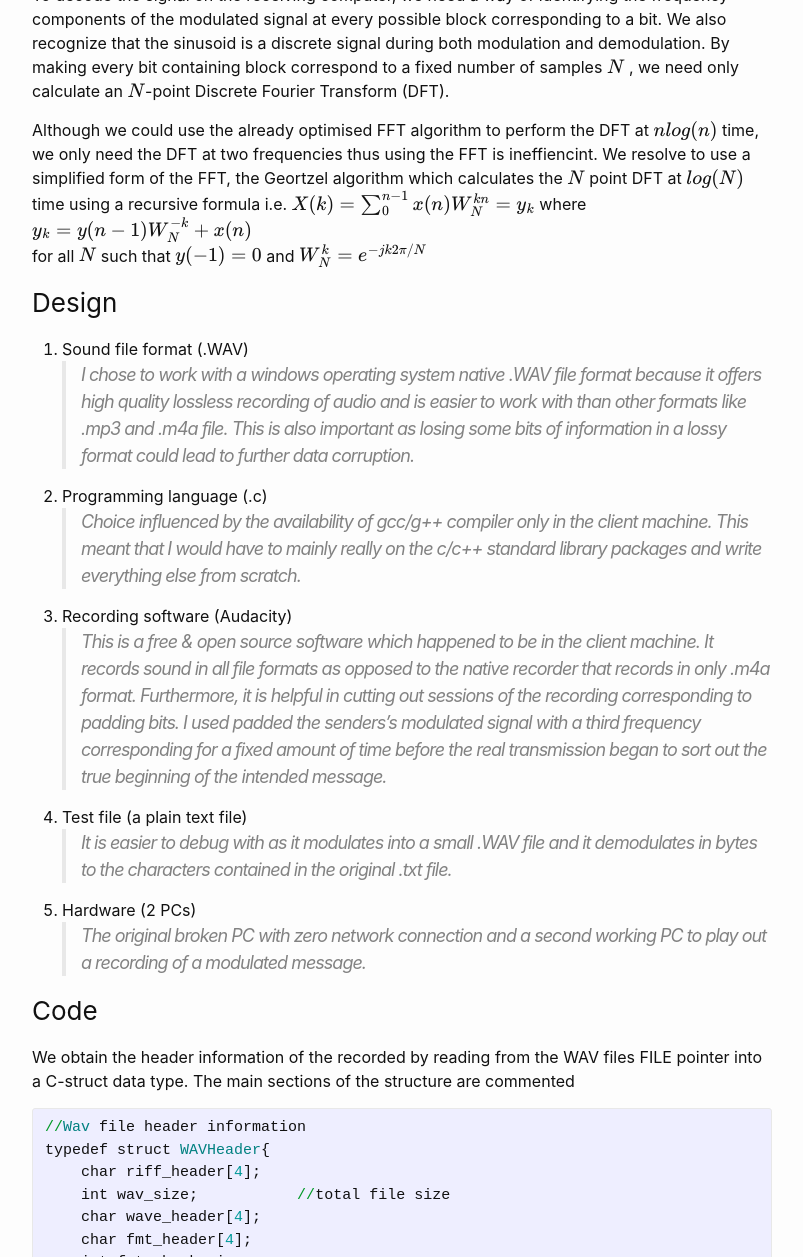
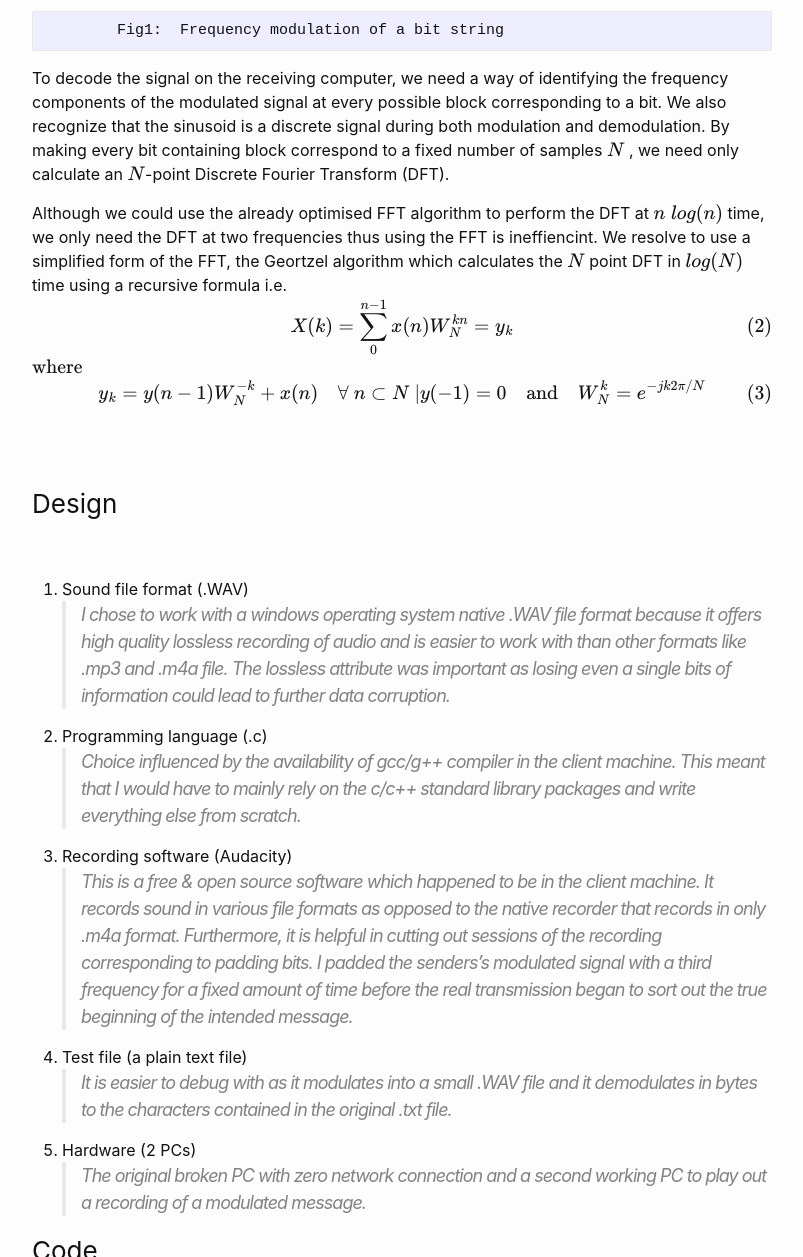
Before and after one commit to peterjfk/HomePage, a Jekyll site: the page built from _posts/2021-01-01-Acoustic-Waves-File-Transmition.md, in a window 1280 px wide and 1400 px high, scrolled down 1439 px, cut to the strip 143-1400 px from the top of the window. Shown: the whole strip, without its empty margins (238-1041 px from the left). Built offline with Jekyll 4.4.1, drawn with Linux system fonts in a browser that asks for light colours; comment, search, counter and statistics services are not loaded; some of the changed text lies outside the part shown.

Commit message:
numbering eqns

```diff
--- a/_posts/2021-01-01-Acoustic-Waves-File-Transmition.md
+++ b/_posts/2021-01-01-Acoustic-Waves-File-Transmition.md
@@ -6,18 +6,21 @@ costumjs: http://cdn.mathjax.org/mathjax/latest/MathJax.js?config=TeX-AMS-MML_HT
 
 ---
 
-
 # Motivation
 About a year ago, the PC I owed from highschool crashed: it would turn on but neither the WiFi, bluetooth, Ethernet or USB ports worked. As this was near the end of the semester the situation was very dire so I used ended up buying another PC when my search for possible fixes ended. Fast forward a year latter, I realized that even without wires or fancy radio frequency tranceivers, point to point communication is still possible. Best example is how humans communicate by making sounds in the audible frequency range. Having had Audacity, a fairly advanced sound recording software on the old PC, a text editor, and a working c/c++ compiler, I was lucky. I could use my new PC to create and play a sound file containing some information and record it over on my old PC . I would then save the sound file in some format, and apply some signal processing concepts to recover the encoded information.
 
 
 
 ## Theory
-In order to transfer useful information between the two computers, we need a way systematically encode the the information we want to send in the form of sound waves which we would play over a speaker.
+In order to transfer useful information between the two computers in a server-to-client modal, we need a way systematically encode the the information we want to send from the server in the form that can be recovered by the client. The idea here is to encode the information in sound waves which we would play over a speaker at the server, and recorded at the client for decoding.
 
-To encode this information, I had to resolve to FM encoding i.e frequency modulation as amplitude modulation, AM, is too suspectible to literal noise from the environment although it has the advantage of higher data rates.
+To encode this information, I used \frequency modulation (FM) as amplitude modulation (AM), is too suspectible to literal noise from the environment despite it having the advantage of higher data rates.
 
-To perform frequency modulation we need a carrier wave and the signal. Let $$ x(t) $$ represent the information signal, and $$ y(t) $$ the modulated signal when we use a sinusoidal carrier wave of form $$ cos(\theta)$$. Frequency modulating implies the rate of change of angle $$ \theta $$  of the carrier wave is proportional to the frequency of the modulated signals. For simplicity in decoding/demodulating, we choose two frequencies corresponding to a `1` or a `0` in a bit of information, $$ f_1$$ and $$ f_0 $$,  respectively. The overall function of the modulated signal is worked out to be $$ y(t)=cos(2\pi [f_{0}+f_1 x(t)]t) $$. Using examplar data and a sinusoidal carrier, we obtain a modulated signal of the form shown below:
+To perform frequency modulation we need a carrier wave and the signal. Let $$ x(t) $$ represent the information signal, and $$ y(t) $$ the modulated signal when we use a sinusoidal carrier wave of form $ cos(\theta_i)$. Frequency modulating implies the rate of change of angle $$ \theta $$  of the carrier wave is proportional to the frequency of the modulated signals. For simplicity in decoding/demodulating, we choose two frequencies corresponding to a `1` or a `0` in a bit of information, $$ f_1$$ and $$ f_0 $$,  respectively. The overall function of the modulated signal  worked out to be
+
+$$ \begin{equation} y(t)=cos(2\pi [f_{0}+f_1 x(t)]t) \end{equation} $$
+
+ Using examplar data and a sinusoidal carrier, we obtain a modulated signal of the form shown below:
 
 ![alt text](https://upload.wikimedia.org/wikipedia/commons/thumb/3/39/Fsk.svg/800px-Fsk.svg.png  ){:height="500px" width="450px" .image-caption }
 
@@ -25,24 +28,22 @@ To perform frequency modulation we need a carrier wave and the signal. Let $$ x(
 
 To decode the signal on the receiving computer, we need a way of identifying the frequency components of the modulated signal at every possible block corresponding to a bit. We also recognize that the sinusoid is a discrete signal during both modulation and demodulation. By making every bit containing block correspond to a fixed number of samples $$ N $$ , we need only calculate an $$ N $$-point Discrete Fourier Transform (DFT).
 
-Although we could use the already optimised FFT algorithm to perform the DFT at $$ nlog(n)$$ time, we only need the DFT at two frequencies thus using the FFT is ineffiencint. We resolve to use a simplified form of the FFT, the Geortzel algorithm which calculates the $$ N $$ point DFT at $$log(N) $$ time using a recursive formula i.e.
-$$ X(k)=\sum_0^{n-1}x(n)W_N^{kn}=y_k $$
-where $$   y_k=y(n-1)W_N^{-k} + x(n) $$
-for all $$ N $$ such that $$ y(-1)=0  $$ and
-$$ W_N^{k}=e^{-jk2\pi /N}$$
+Although we could use the already optimised FFT algorithm to perform the DFT at $$ n \;log(n)$$ time, we only need the DFT at two frequencies thus using the FFT is ineffiencint. We resolve to use a simplified form of the FFT, the Geortzel algorithm which calculates the $$ N $$ point DFT in $$log(N) $$ time using a recursive formula i.e.
+$$  \begin{equation} X(k)=\sum_0^{n-1}x(n)W_N^{kn}=y_k \end{equation} $$ $$ \text {where}$$
+ $$  \begin{equation} y_k=y(n-1)W_N^{-k} + x(n) \quad \forall \ n\subset N  \ | y(-1)=0 \quad \text {and} \quad   W_N^{k}=e^{-jk2\pi /N} \end{equation}  $$
 
-
-
+<br>
+<br>
 ### Design
-
+<br>
 1. Sound file format (.WAV)
-> I chose to work with a windows operating system native .WAV file format because it offers high quality lossless recording of audio and is easier to work with than other formats like .mp3 and .m4a file. This is also important as losing some bits of information in a lossy format could lead to further data corruption.
+> I chose to work with a windows operating system native .WAV file format because it offers high quality lossless recording of audio and is easier to work with than other formats like .mp3 and .m4a file. The lossless attribute was important as losing even a single bits of information could lead to further data corruption.
 
 2. Programming language (.c)
->Choice influenced by the availability of gcc/g++ compiler only in the client machine. This meant that I would have to mainly really on the c/c++ standard library packages and write everything else from scratch.
+>Choice influenced by the availability of gcc/g++ compiler in the client machine. This meant that I would have to mainly rely on the c/c++ standard library packages and write everything else from scratch.
 
 3. Recording software (Audacity)
-> This is a free  & open source software which happened to be in the client machine. It records sound in all file formats as opposed to the native recorder that records in only .m4a format. Furthermore, it is helpful in cutting out sessions of the recording corresponding to padding bits. I used padded the senders's modulated signal with a third frequency corresponding for a fixed amount of time before the real transmission began to sort out the true beginning of the intended message.
+> This is a free  & open source software which happened to be in the client machine. It records sound in various file formats as opposed to the native recorder that records in only .m4a format. Furthermore, it is helpful in cutting out sessions of the recording corresponding to padding bits. I padded the senders's modulated signal with a third frequency for a fixed amount of time before the real transmission began to sort out the true beginning of the intended message.
 
 4. Test file (a plain text file)
 > It is easier to debug with as it modulates into a small .WAV file and it demodulates in bytes to the characters contained in the original .txt file.
```
Also changed, not shown: other parts of _posts/2021-01-01-Acoustic-Waves-File-Transmition.md (+1 -1 lines), _includes/head.html (+13 -0 lines).
